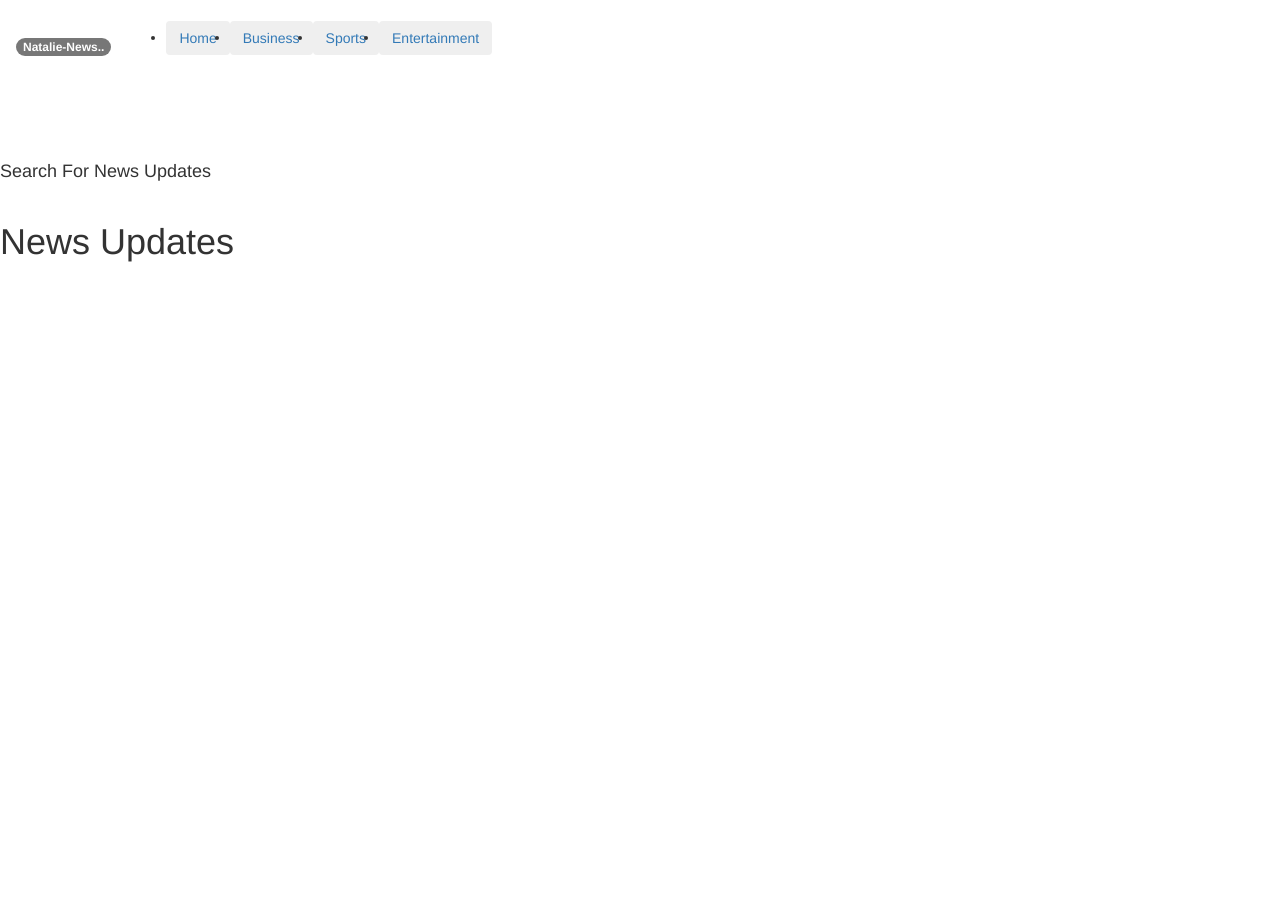
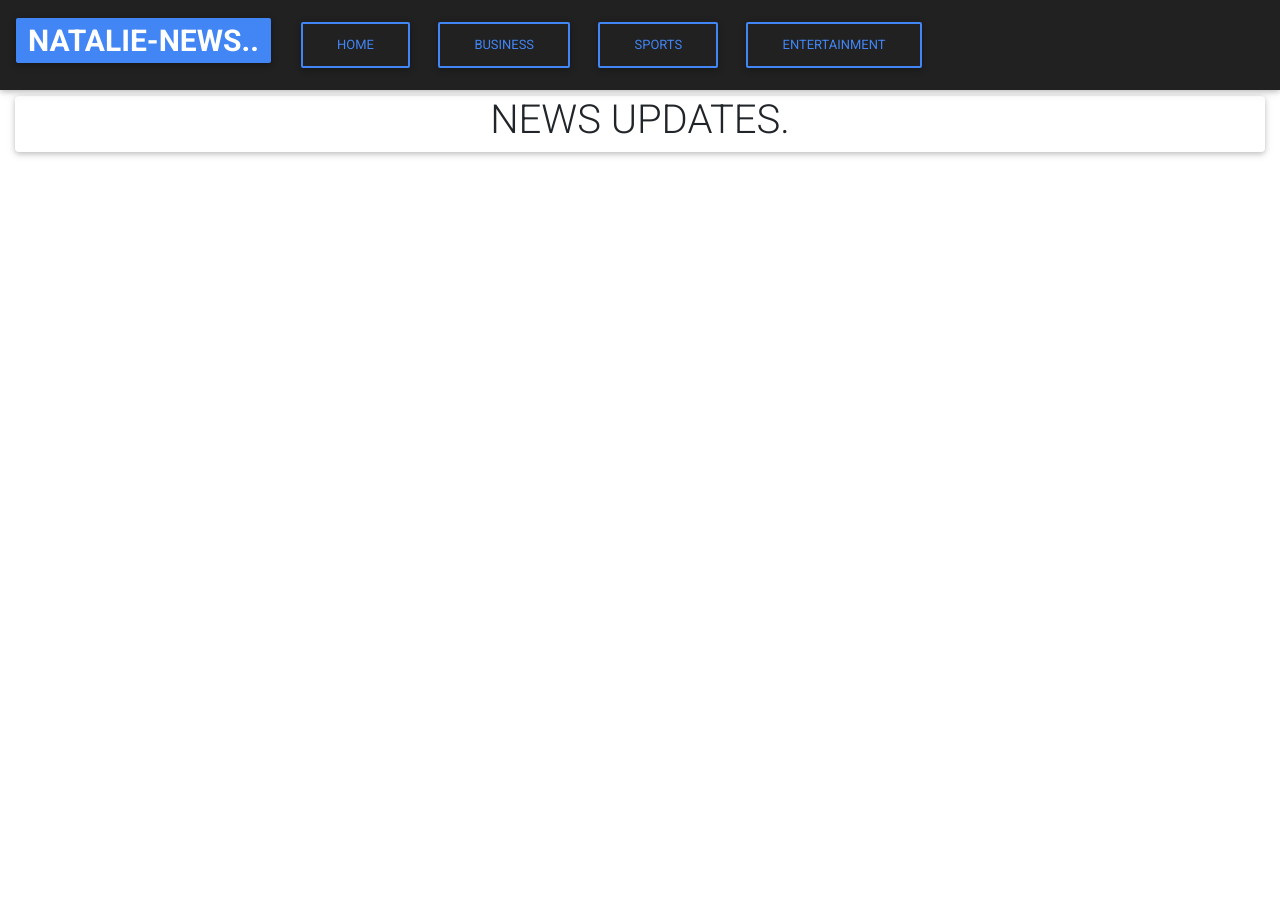
Before and after one commit to LekamCharity/Natalie-news, a Flask app: template app/templates/index.html in a window 1280 px wide. After the commit the page ends 157 px from the top, so only its background shows below. Run offline with Flask 2, Linux system fonts and the light colour scheme; the template is opened without the code that fills it, so the values that code supplies are empty; parts of the project's set-up code (start-up, migrations or seed data) failed here and were passed over; some libraries are stand-ins or nearby versions.

Commit message:
new changes

```diff
--- a/app/main/__init__.py
+++ b/app/main/__init__.py
@@ -1,3 +1,4 @@
 from flask import Blueprint
 main = Blueprint('main',__name__)
 from . import views , errors
+from flask_bootstrap import Bootstrap
--- a/app/static/css/index.css
+++ /dev/null
@@ -1,15 +0,0 @@
-main {
-    flex: 1 1 0;
-    display: flex;
-}
-.container-fluid {
-  display: flex;
-}
-.col-9 {
-  overflow-y: auto;
-  height: 90vh; /* NEW */
-}
-
-h3{
-  font-size: 50px;
-}
--- a/app/templates/article.html
+++ b/app/templates/article.html
@@ -2,7 +2,7 @@
 <br>
 <br>
 <body>
-  <h1 text-align="center" class="text-capitalize"> {{id}} </h3>
+  <h1 style="text-align:center" class="text-capitalize"> {{id}} </h3>
   <div class="container">
     <div class="card-columns">
       {% for article in articles %}
@@ -12,7 +12,7 @@
           <h5 class="card-title">{{article.author}}</h5>
           <p class="card-text">{{article.description}}</p>
           <a href="{{article.url}}">
-            <p class="card-text">Click here for more details!</p>
+            <p class="card-text badge badge-success">Read More..</p>
           </a>
         </div>
         <div class="card-footer">
--- a/app/templates/base.html
+++ b/app/templates/base.html
@@ -1,5 +1,37 @@
-{% extends 'bootstrap/base.html'%}
-
-{% block navbar %}
-    {% include 'navbar.html' %}
-{% endblock %}
+<!DOCTYPE html>
+ <html lang="en">
+ <head>
+   <meta charset="utf-8" />
+   <link rel="icon" type="image/png" href="/static/img/icon.svg">
+   <meta http-equiv="X-UA-Compatible" content="IE=edge,chrome=1" />
+   <title>
+     {%block title%}{%endblock title%}
+   </title>
+   <meta content="width=device-width, initial-scale=1.0, maximum-scale=1.0, user-scalable=0, shrink-to-fit=no"
+     name='viewport' />
+   <!--     Fonts and icons     -->
+   <link rel="stylesheet" type="text/css"
+     href="https://fonts.googleapis.com/css?family=Roboto:300,400,500,700%7CRoboto+Slab:400,700%7CMaterial+Icons" />
+   <link rel="stylesheet" href="https://maxcdn.bootstrapcdn.com/font-awesome/latest/css/font-awesome.min.css">
+   <!-- Bootstrap core CSS -->
+   <link href="https://cdnjs.cloudflare.com/ajax/libs/twitter-bootstrap/4.5.0/css/bootstrap.min.css" rel="stylesheet">
+   <!-- Material Design Bootstrap -->
+   <link href="https://cdnjs.cloudflare.com/ajax/libs/mdbootstrap/4.19.1/css/mdb.min.css" rel="stylesheet">
+   <link rel="stylesheet" href="{{url_for('static',filename='css/styles.css')}}">
+   <!-- Specific Page CSS goes HERE  -->
+   {% block styles%}
+   {% endblock styles%}
+   <link rel="stylesheet" href="{{url_for('static',filename='css/blurry-load.min.css')}}" />
+ </head>
+ <body class="body">
+   <div class="header">
+     {%block navbar%}
+     {% include 'navbar.html' %}
+     {%endblock navbar%}
+   </div>
+   <!-- End Navbar -->
+   <div class="content">
+     {% block content %}{% endblock content %}
+   </div>
+ </body>
+ </html>
--- a/app/templates/categories.html
+++ b/app/templates/categories.html
@@ -4,7 +4,6 @@
 <body>
   <br>
   <br>
-  <h1 text-align="center" class="text-uppercase">{{cat}} NEWS </h3>
     <div class="container">
       <div class="card-columns">
         {% for category in category %}
@@ -14,7 +13,7 @@
             <h5 class="card-title">{{category.author}}</h5>
             <p class="card-text">{{category.description}}</p>
             <a href="{{category.url}}">
-              <p class="card-text">Click here for more details!</p>
+              <p class="card-text badge badge-success">Read More..</p>
             </a>
           </div>
           <div class="card-footer">
--- a/app/templates/index.html
+++ b/app/templates/index.html
@@ -4,58 +4,26 @@
 <br>
 <br>
 <br>
-<body>
-
-  <div class="main">
+<br>
 <div class="container-fluid">
-      <div class="row">
-
-        <div class="col-3">
-          <div class="card-column">
-            <div class="card-header">
-              <h4>Search For News Updates</h4>
-            </div>
-            <div class="list-group list-group-flush scrolly">
-              <ul>
-                {% for source in sources %}
-                <a href="/article/{{source.id}}">
-                  <p class="text-capitalize text-muted">{{source.id}}</p>
-                </a>
-                {% endfor %}
-              </ul>
+  <div class="card card-cascade wider">
+    <h1 style="text-align:center"> NEWS UPDATES. </h1>
+    {% for headlines in headlines %}
+    <div class="view view-cascade overlay">
+      <img src="{{headlines.image}}" alt="image" class="img-thumbnail" width="100%" height="300">
     </div>
 
-          </div>
-        </div>
-
-        <div class="col-9">
-          <h1 text-align="center"> News Updates </h3>
-          <div class="container">
-            <div class="card-columns">
-              {% for headlines in headlines %}
-
-              <div class="card">
-                <img class="card" src="{{headlines.image}}" alt="Card image cap" size="100px180">
-                <div class="card-body">
-                  <h5 class="card-title">{{headlines.author}}</h5>
+    <div class="card-body card-body-cascade text-center pb-0">
+      <h4 class="card-title"><strong>{{headlines.author}}</strong></h4>
       <p class="card-text">{{headlines.description}}</p>
       <a href="{{headlines.url}}">
-                    <p class="card-text">Click here for more details!</p>
+        <p class="card-text badge badge-success">Read more...</p>
       </a>
-                </div>
-                <div class="card-footer">
+      <div class="card-footer text-muted text-center mt-4">
         <small class="text-muted">Publish date:{{headlines.time}}</small>
-                </div>
       </div>
       {% endfor %}
     </div>
   </div>
 </div>
-
-      </div>
-    </div>
-  </div>
-
-</body>
-
-{% endblock %}
+{% endblock %} -->
--- a/app/templates/navbar.html
+++ b/app/templates/navbar.html
@@ -1,21 +1,17 @@
 <div class="">
 
   <nav class="navbar navbar-expand-lg navbar-dark bg-dark fixed-top">
-  <h3> <a class="navbar-brand" href="/"><span class="badge badge-success">Natalie-News..</span></a></h3>
+    <h3> <a class="navbar-brand" href="/"><span class="badge badge-primary"style="font-size:30px">NATALIE-NEWS..</span></a></h3>
     <div class="collapse navbar-collapse" id="navbarText">
       <ul class="navbar-nav mr-auto">
-        <li class="nav-item active">
-          <a class="nav-link" href="/"><button type="button" class="btn btn-outline-success">Home </button><span class="sr-only">(current)</span></a>
-        </li>
-        <li class="nav-item">
-          <a class="nav-link" href="/{{'categories/Business'}}"><button type="button" class="btn btn-outline-success">Business</button></a>
-        </li>
-        <li class="nav-item">
-          <a class="nav-link" href="/{{'categories/Sports'}}"><button type="button" class="btn btn-outline-success">Sports</button></a>
-        </li>
-        <li class="nav-item">
-          <a class="nav-link" href="/{{'categories/Entertainment'}}"><button type="button" class="btn btn-outline-success">Entertainment</button></a>
-        </li>
+        <a class="nav-link" href="/"><button type="button" class="btn btn-outline-primary">Home </button><span
+            class="sr-only">(current)</span></a>
+        <a class="nav-link" href="/{{'categories/Business'}}"><button type="button"
+            class="btn btn-outline-primary">Business</button></a>
+        <a class="nav-link" href="/{{'categories/Sports'}}"><button type="button"
+            class="btn btn-outline-primary">Sports</button></a>
+        <a class="nav-link" href="/{{'categories/Entertainment'}}"><button type="button"
+            class="btn btn-outline-primary">Entertainment</button></a>
       </ul>
     </div>
   </nav>
```
Also changed, not shown: app/models.py (+9 -9 lines), app/templates/macros.html (+27 -23 lines), test/headline.py (deleted, +0 -21 lines), test/source.py (deleted, +0 -21 lines), tests/test_headlines.py (added, +21 -0 lines), tests/test_sources.py (added, +21 -0 lines), tests/test_article.py (renamed from test/articles.py), tests/test_basics.py (renamed from test/basics.py), tests/test_category.py (renamed from test/category.py). Lines whose indentation alone changed are shown as unchanged.
